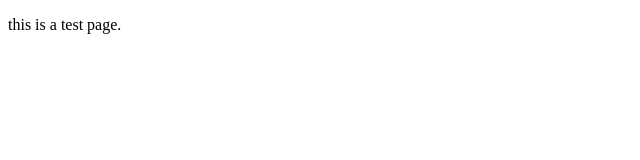
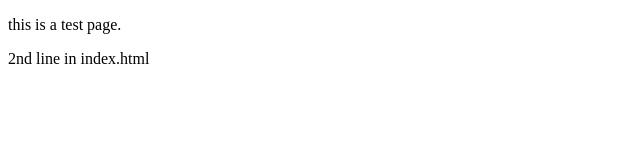
Before and after one commit to mskznkmr/git-test, a website: page index.html in a window 1280 px wide. Shown: the whole page, without its empty margins (0-640 px from the left). Drawn offline with Linux system fonts and the light colour scheme.

```diff
--- a/index.html
+++ b/index.html
@@ -8,5 +8,6 @@
 </head>
 <body>
     <p>this is a test page.</p>
+    <p>2nd line in index.html</p>
 </body>
 </html>
```
Also changed, not shown: package.json (added, +19 -0 lines), 2 other files.
